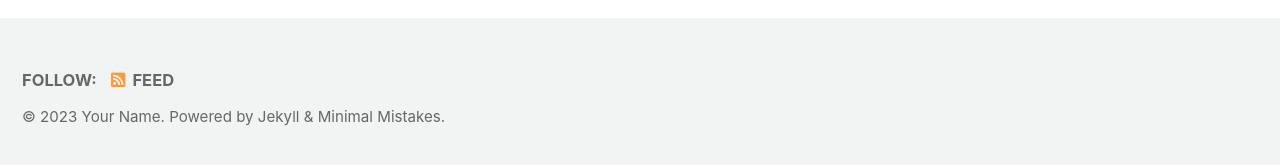
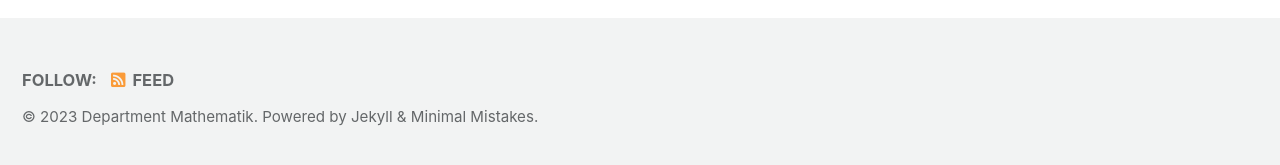
Before and after one commit to oceanbang/project, a Jekyll site: the page built from index.html, in a window 1280 px wide. Shown: the part 727-892 px from the top of the page. Built offline with Jekyll 4.4.1, drawn with Linux system fonts in a browser that asks for light colours; cached includes are drawn as plain includes; the list of posts is cut into pages by our own code.

Commit message:
Update _config.yml

```diff
--- a/_config.yml
+++ b/_config.yml
@@ -7,7 +7,7 @@ locale                   : "en-US"
 title                    : "Department Mathematik"
 title_separator          : "-"
 subtitle                 : # site tagline that appears below site title in masthead
-name                     : "Your Name"
+name                     : #"Your Name"
 description              : "An amazing website."
 url                      : # the base hostname & protocol for your site e.g. "https://mmistakes.github.io"
 baseurl                  : # the subpath of your site, e.g. "/blog"
```
